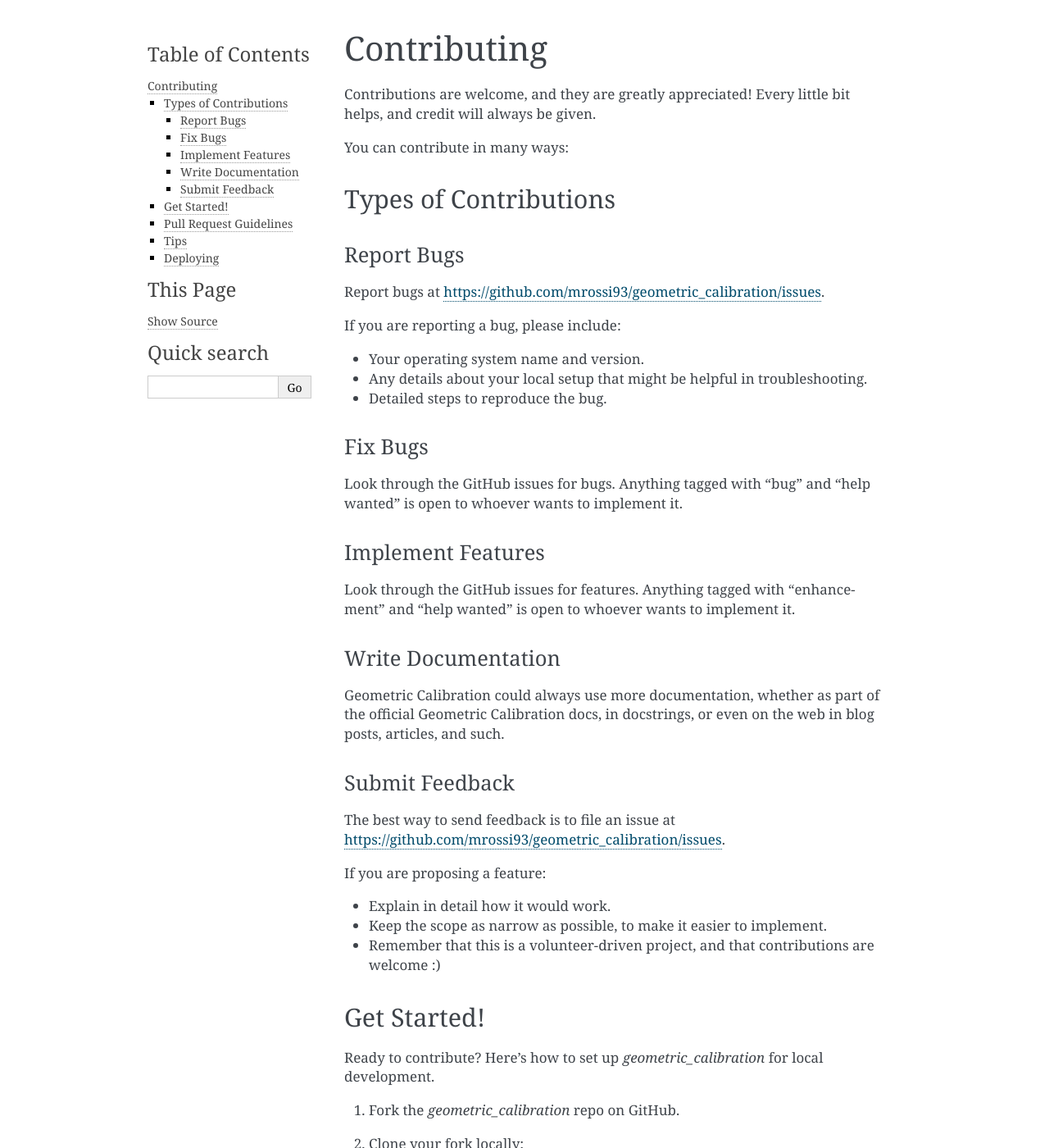
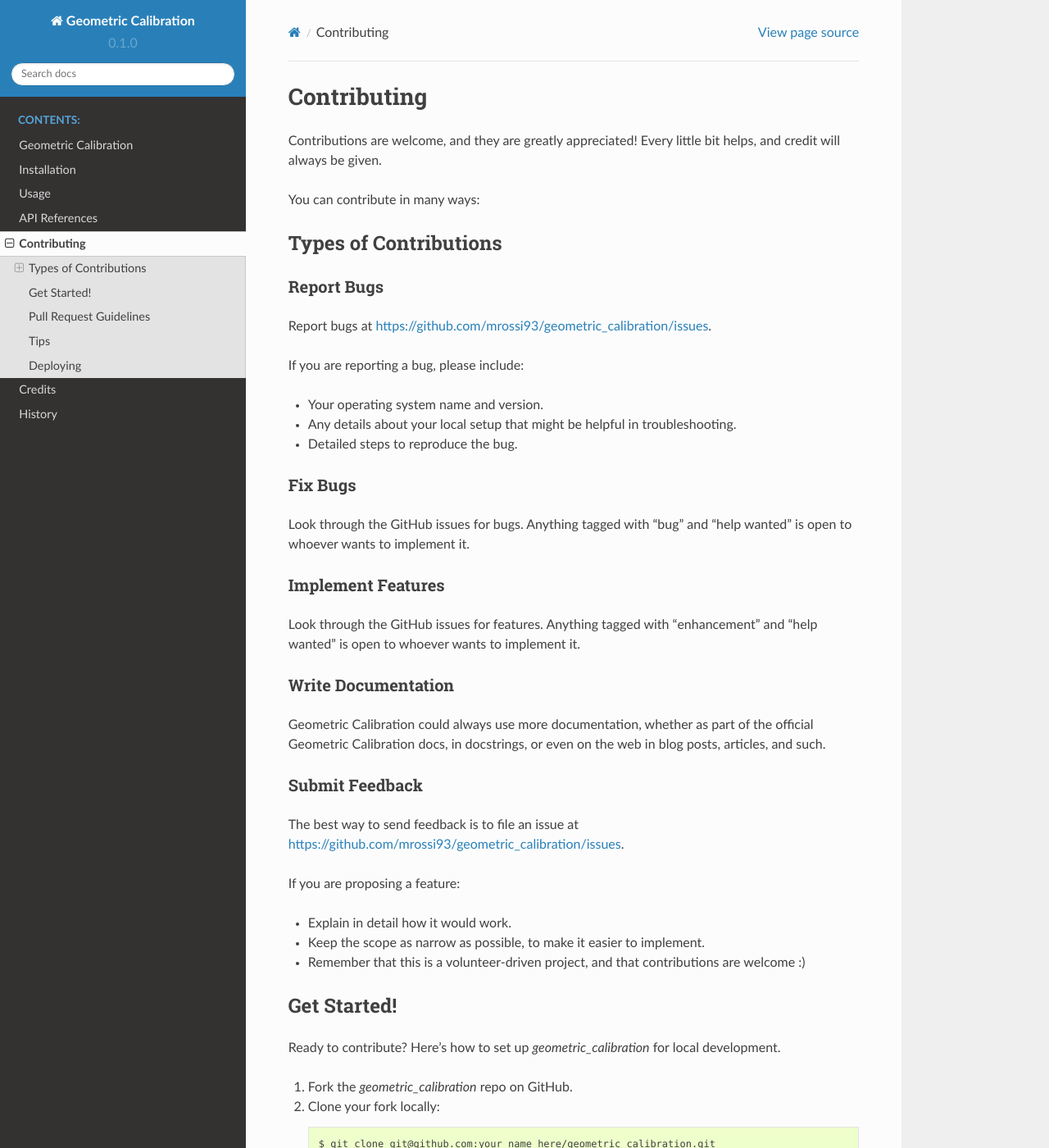
Before and after one commit to mrossi93/geometric_calibration, a Sphinx documentation site: the page built from docs/contributing.rst, in a window 1280 px wide and 1400 px high. Shown: the whole window at 82% size. Built offline with Sphinx 7.4.7 and the Read the Docs theme 2.0.0, drawn with Linux system fonts in a browser that asks for light colours; pages that are not in the unit, such as notebooks, are missing from menus; some of the changed text lies outside the part shown.

Commit message:
Added documentation for geometric_calibration package

```diff
--- a/docs/conf.py
+++ b/docs/conf.py
@@ -19,7 +19,8 @@
 #
 import os
 import sys
-sys.path.insert(0, os.path.abspath('..'))
+
+sys.path.insert(0, os.path.abspath(".."))
 
 import geometric_calibration
 
@@ -31,22 +32,22 @@
 
 # Add any Sphinx extension module names here, as strings. They can be
 # extensions coming with Sphinx (named 'sphinx.ext.*') or your custom ones.
-extensions = ['sphinx.ext.autodoc', 'sphinx.ext.viewcode']
+extensions = ["sphinx.ext.autodoc", "sphinx.ext.viewcode"]
 
 # Add any paths that contain templates here, relative to this directory.
-templates_path = ['_templates']
+templates_path = ["_templates"]
 
 # The suffix(es) of source filenames.
 # You can specify multiple suffix as a list of string:
 #
 # source_suffix = ['.rst', '.md']
-source_suffix = '.rst'
+source_suffix = ".rst"
 
 # The master toctree document.
-master_doc = 'index'
+master_doc = "index"
 
 # General information about the project.
-project = 'Geometric Calibration'
+project = "Geometric Calibration"
 copyright = "2020, Matteo Rossi"
 author = "Matteo Rossi"
 
@@ -69,10 +70,10 @@
 # List of patterns, relative to source directory, that match files and
 # directories to ignore when looking for source files.
 # This patterns also effect to html_static_path and html_extra_path
-exclude_patterns = ['_build', 'Thumbs.db', '.DS_Store']
+exclude_patterns = ["_build", "Thumbs.db", ".DS_Store"]
 
 # The name of the Pygments (syntax highlighting) style to use.
-pygments_style = 'sphinx'
+pygments_style = "sphinx"
 
 # If true, `todo` and `todoList` produce output, else they produce nothing.
 todo_include_todos = False
@@ -83,7 +84,7 @@
 # The theme to use for HTML and HTML Help pages.  See the documentation for
 # a list of builtin themes.
 #
-html_theme = 'alabaster'
+html_theme = "sphinx_rtd_theme"
 
 # Theme options are theme-specific and customize the look and feel of a
 # theme further.  For a list of options available for each theme, see the
@@ -94,13 +95,13 @@
 # Add any paths that contain custom static files (such as style sheets) here,
 # relative to this directory. They are copied after the builtin static files,
 # so a file named "default.css" will overwrite the builtin "default.css".
-html_static_path = ['_static']
+html_static_path = ["_static"]
 
 
 # -- Options for HTMLHelp output ---------------------------------------
 
 # Output file base name for HTML help builder.
-htmlhelp_basename = 'geometric_calibrationdoc'
+htmlhelp_basename = "geometric_calibrationdoc"
 
 
 # -- Options for LaTeX output ------------------------------------------
@@ -109,15 +110,12 @@
     # The paper size ('letterpaper' or 'a4paper').
     #
     # 'papersize': 'letterpaper',
-
     # The font size ('10pt', '11pt' or '12pt').
     #
     # 'pointsize': '10pt',
-
     # Additional stuff for the LaTeX preamble.
     #
     # 'preamble': '',
-
     # Latex figure (float) alignment
     #
     # 'figure_align': 'htbp',
@@ -127,9 +125,13 @@
 # (source start file, target name, title, author, documentclass
 # [howto, manual, or own class]).
 latex_documents = [
-    (master_doc, 'geometric_calibration.tex',
-     'Geometric Calibration Documentation',
-     'Matteo Rossi', 'manual'),
+    (
+        master_doc,
+        "geometric_calibration.tex",
+        "Geometric Calibration Documentation",
+        "Matteo Rossi",
+        "manual",
+    ),
 ]
 
 
@@ -138,9 +140,13 @@
 # One entry per manual page. List of tuples
 # (source start file, name, description, authors, manual section).
 man_pages = [
-    (master_doc, 'geometric_calibration',
-     'Geometric Calibration Documentation',
-     [author], 1)
+    (
+        master_doc,
+        "geometric_calibration",
+        "Geometric Calibration Documentation",
+        [author],
+        1,
+    )
 ]
 
 
@@ -150,10 +156,13 @@
 # (source start file, target name, title, author,
 #  dir menu entry, description, category)
 texinfo_documents = [
-    (master_doc, 'geometric_calibration',
-     'Geometric Calibration Documentation',
-     author,
-     'geometric_calibration',
-     'One line description of project.',
-     'Miscellaneous'),
+    (
+        master_doc,
+        "geometric_calibration",
+        "Geometric Calibration Documentation",
+        author,
+        "geometric_calibration",
+        "One line description of project.",
+        "Miscellaneous",
+    ),
 ]
--- /dev/null
+++ b/docs/modules.rst
@@ -0,0 +1,7 @@
+API References
+==============
+
+.. toctree::
+   :maxdepth: 4
+
+   geometric_calibration
```
Also changed, not shown: docs/geometric_calibration.rst (added, +42 -0 lines).
